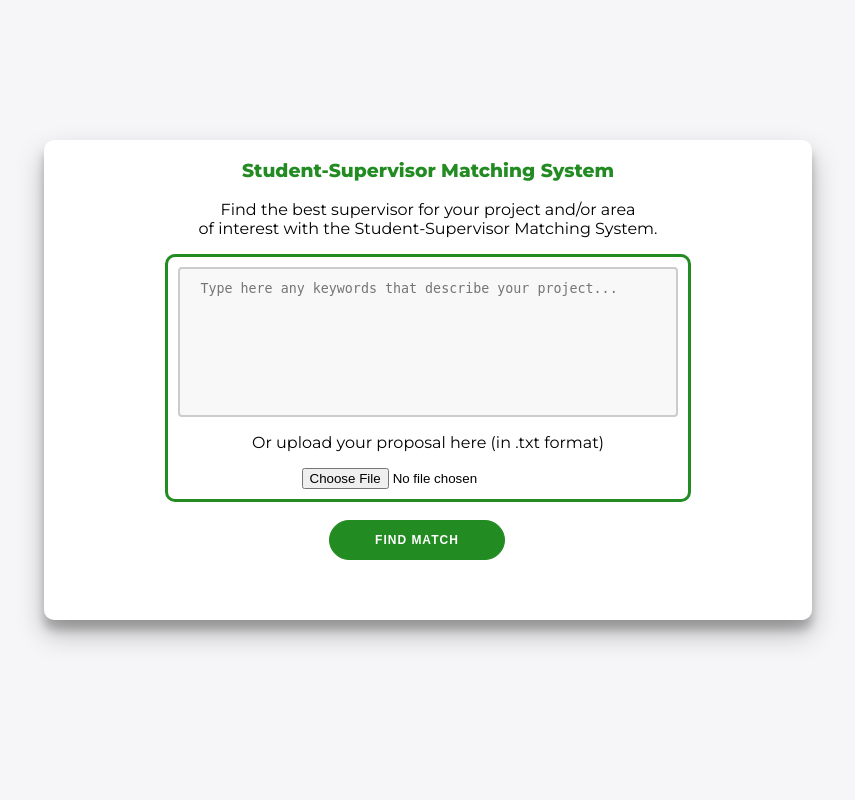
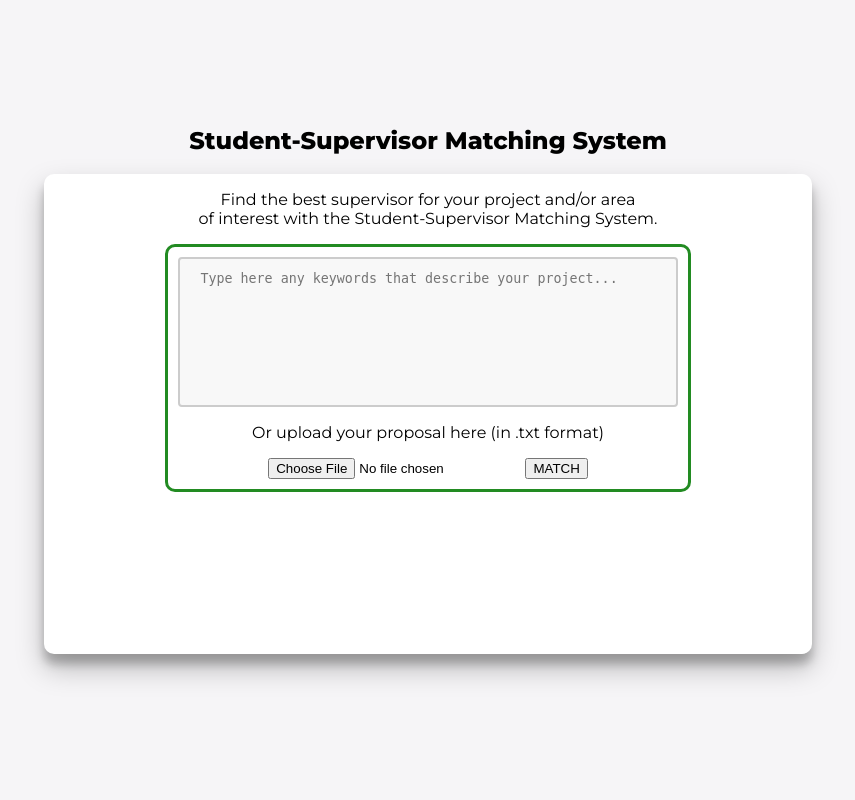
Before and after one commit to Mwaluma/student-supervisor-matching-system, a Django app: page / in a window 1280 px wide. Shown: the top 800 px of the page, without its empty margins (212-1067 px from the left). Run offline with Django 3.2, Linux system fonts and the light colour scheme.

```diff
--- a/Backend/matchingsystem/accounts/static/css/student.css
+++ b/Backend/matchingsystem/accounts/static/css/student.css
@@ -16,7 +16,7 @@ h3 {
 	color: #228B22;
 }
 
-button {
+/* button {
 	border-radius: 20px;
 	border: 1px solid #228B22;
 	background-color: #228B22;
@@ -27,7 +27,10 @@ button {
 	letter-spacing: 1px;
 	text-transform: uppercase;
 	transition: transform 80ms ease-in;
-}
+	position:absolute;
+	bottom:60px;
+	right:40%;
+} */
 
 
 div{
@@ -35,11 +38,6 @@ div{
 	position:relative;
 }
 
-button{
-  position:absolute;
-  bottom:60px;
-  right:40%;
-}
 
 .container {
 	background-color: #fff;
@@ -73,5 +71,5 @@ textarea{
 	border: 3px solid #228B22;
 	padding: 10px;
 	border-radius: 10px;
-
+	text-align: center;
 }
--- a/Backend/matchingsystem/accounts/templates/dashboard.html
+++ b/Backend/matchingsystem/accounts/templates/dashboard.html
@@ -46,7 +46,7 @@
         </div>
 
         <div class="sidenav-url">
-            <p>Artificial Intelligence, <br>Knowledge Based Systems,<br> Compiler Construction</p>
+            <!-- <p>Artificial Intelligence, <br>Knowledge Based Systems,<br> Compiler Construction</p> -->
         </div>
     </div>
     <!-- End -->
@@ -56,7 +56,7 @@
         <h2>USER DETAILS</h2>
         <div class="card">
             <div class="card-body">
-                <i class="fa fa-pen fa-xs edit">
+                <!-- <i class="fa fa-pen fa-xs edit"> -->
                   <button type="button" name="button"> <a href="{% url "accounts:update_profile" request.user.id %}">Update profile</a></button></i>
 
                 {% if user_form or lecturer_form %}
--- a/Backend/matchingsystem/accounts/templates/registration/login.html
+++ b/Backend/matchingsystem/accounts/templates/registration/login.html
@@ -54,7 +54,7 @@
       <h1>Sign in</h1>
       <input type="text" name= "username" placeholder="Username" required/>
       <input type="password" name= "password" placeholder="Password" required/>
-    			<a href="#">Forgot your password?</a>
+      <!-- <a href="#">Forgot your password?</a> -->
       <button type="submit" name="signIn">Sign In</button>
       {% for message in messages %}
       <p>{{message}}</p>
--- a/Backend/matchingsystem/accounts/templates/registration/registration.html
+++ b/Backend/matchingsystem/accounts/templates/registration/registration.html
@@ -53,7 +53,7 @@
     			<h1>Sign in</h1>
     			<input type="text" placeholder="Username" required/>
     			<input type="password" placeholder="Password" required/>
-    			<a href="#">Forgot your password?</a>
+    			<!-- <a href="#">Forgot your password?</a> -->
           <button type="submit" name="signIn">Sign In</button>
     		</form>
     	</div>
--- a/Backend/matchingsystem/accounts/templates/student.html
+++ b/Backend/matchingsystem/accounts/templates/student.html
@@ -8,18 +8,20 @@
   <link rel="stylesheet" href="{% static 'css/student.css'%}">
 </head>
 <body>
+  <h2>Student-Supervisor Matching System</h2>
   <div class="container">
-      <h3>Student-Supervisor Matching System</h3>
     <p>Find the best supervisor for your project and/or area <br>of interest with the Student-Supervisor Matching System.</p>
     <div class="textarea">
-        <form action="" method='POST'>
+      <form action="{% url 'accounts:find_match'%}" method='POST'>
         {% csrf_token %}
         <textarea name="mytextarea" id="txt" cols="20" rows="5" placeholder="Type here any keywords that describe your project..."></textarea>
         <p>Or upload your proposal here (in .txt format)</p>
         <input type="file" id="myFile" name="filename">
+        <input type="submit" name="getMatch" value="MATCH">
       </form>
     </div>
-      <button>Find Match</button>
+    <!-- <button type="button" name="getMatch" onclick=" url 'accounts:find_match' ">Find Match</button> -->
+    <!-- <button type="button" name="getMatch" >MATCH</button> -->
   </div>
   <script src="{% static 'js/student.js'%}" charset="utf-8"></script>
 </body>
--- a/Backend/matchingsystem/accounts/urls.py
+++ b/Backend/matchingsystem/accounts/urls.py
@@ -16,6 +16,6 @@ urlpatterns= [
     path('update/<str:pk>/', views.update_profile, name='update_profile'),
     path('delete/<str:pk>/', views.delete_something, name='delete'),
     path('', views.home, name='home'),
-    #path('match/', views.find_match, name='find_match'),
+    path('match/', views.find_match, name='find_match'),
 
 ]
--- a/Backend/matchingsystem/accounts/views.py
+++ b/Backend/matchingsystem/accounts/views.py
@@ -1,3 +1,5 @@
+from rake_nltk import Rake
+
 from django.shortcuts import render, redirect
 from django.urls import reverse
 from django.contrib.auth.decorators import login_required
@@ -193,15 +195,18 @@ def delete_something(request):
 def home(request):
     return render(request, 'student.html')
 
-# def find_match(request):
-#     if request.method == 'POST':
-#         #Get form details
-#         text= request.POST.get('mytextarea')
-#
-#         #Extract keywords
-#         r= Rake()
-#         r.extract_keywords_from_text(+)
-#
-#         return HttpResponse('Executed')
-#     else:
-#         return HttpResponse('POST DIDNT EXECUTE')
+def find_match(request):
+    if request.method == 'POST':
+        #Get form details
+        text= request.POST.get('mytextarea')
+
+        #Extract keywords
+        r= Rake()
+        r.extract_keywords_from_text(text)
+        keywords= r.get_ranked_phrases()
+        print(keywords)
+
+        return HttpResponse(keywords)
+    else:
+        return HttpResponse('POST DIDNT EXECUTE')
+    # return HttpResponse('I SEE YOU')
```
Also changed, not shown: Backend/matchingsystem/accounts/static/css/sign.css (+4 -4 lines), Backend/matchingsystem/accounts/static/js/student.js (indentation only), Backend/matchingsystem/db.sqlite3. Lines whose indentation alone changed are shown as unchanged.
